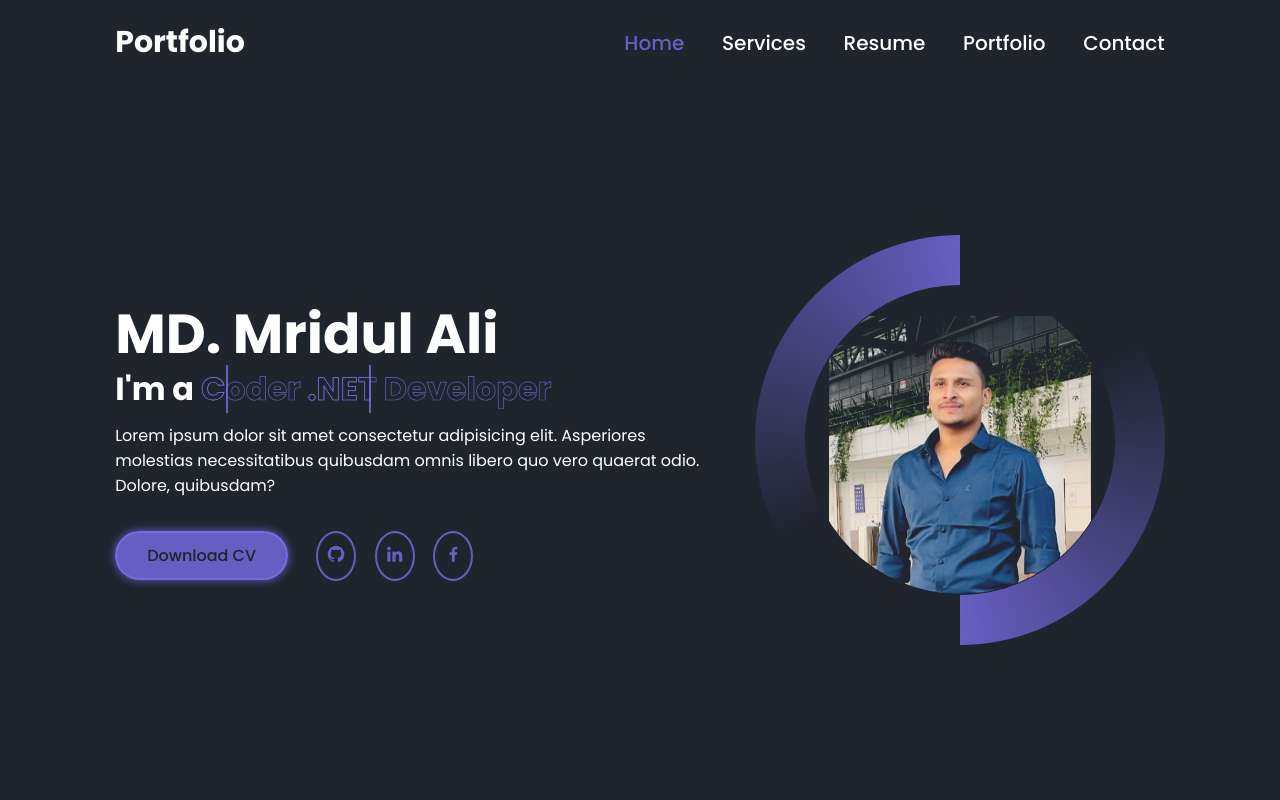
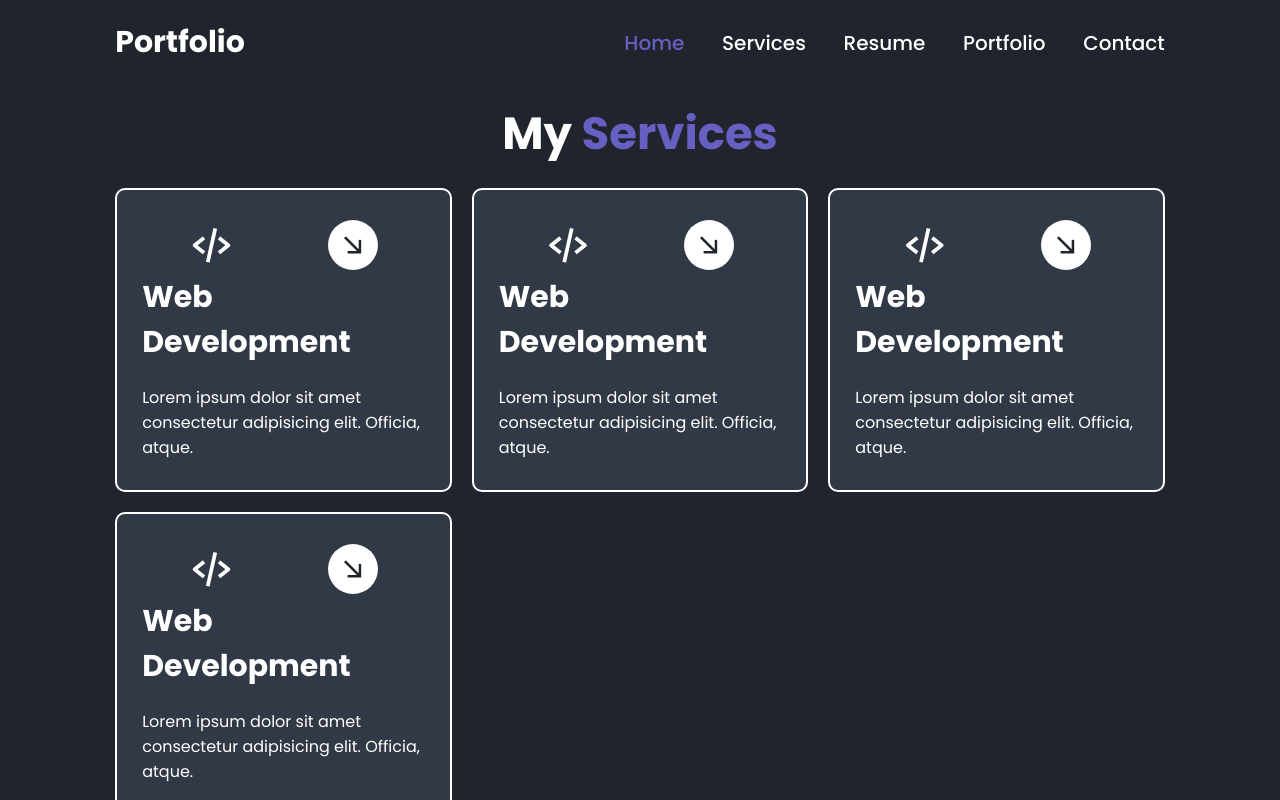
Before and after one commit to md-mridul-ali/portfolio, a plain HTML site: page index.html in a window 1280 px wide. Drawn offline with nearby package versions, Linux system fonts and the light colour scheme.

Commit message:
added services section

```diff
--- a/index.html
+++ b/index.html
@@ -27,7 +27,7 @@
     </header>
 
     <!-- home section -->
-    <section class="home active">
+    <section class="home">
         <div class="home-detail">
             <h1>MD. Mridul Ali</h1>
             <h2>I'm a
@@ -57,6 +57,54 @@
 
     </section>
 
+    <!-- services section -->
+     <section class="services active">
+        <h2 class="heading">My <span>Services</span></h2>
+        <div class="services-container">
+            <div class="services-box">
+                 <div class="icon">
+                    <i class="bx bx-code-alt"></i>
+                    <a href="#"><i class='bx bx-arrow-back' ></i></a>
+                 </div>
+                 <h3>Web Development</h3>
+                 <p>Lorem ipsum dolor sit amet consectetur adipisicing elit. Officia, atque.</p>
+            </div>
+            <div class="services-box">
+                 <div class="icon">
+                    <i class="bx bx-code-alt"></i>
+                    <a href="#"><i class='bx bx-arrow-back' ></i></a>
+                 </div>
+                 <h3>Web Development</h3>
+                 <p>Lorem ipsum dolor sit amet consectetur adipisicing elit. Officia, atque.</p>
+            </div>
+            <div class="services-box">
+                 <div class="icon">
+                    <i class="bx bx-code-alt"></i>
+                    <a href="#"><i class='bx bx-arrow-back' ></i></a>
+                 </div>
+                 <h3>Web Development</h3>
+                 <p>Lorem ipsum dolor sit amet consectetur adipisicing elit. Officia, atque.</p>
+            </div>
+            <div class="services-box">
+                 <div class="icon">
+                    <i class="bx bx-code-alt"></i>
+                    <a href="#"><i class='bx bx-arrow-back' ></i></a>
+                 </div>
+                 <h3>Web Development</h3>
+                 <p>Lorem ipsum dolor sit amet consectetur adipisicing elit. Officia, atque.</p>
+            </div>
+        </div>
+     </section>
+
+    <!-- resume section-->
+     <section class="resume">
+        <div class="resume-container">
+            <div class="resume-box">
+                <h2>Why Hire Me?</h2>
+                <p>Lorem ipsum, dolor sit amet consectetur adipisicing elit. Ad reiciendis nostrum exercitationem asperiores doloremque laboriosam voluptate repudiandae. Dolor, nobis minima.</p>
+            </div>
+        </div>
+     </section>
     <script src="./scripts/script.js"></script>
 </body>
 
--- a/styles/style.css
+++ b/styles/style.css
@@ -205,3 +205,69 @@ section.active{
     object-fit: cover;
     mix-blend-mode: lighten;
 }
+
+.heading{
+    font-size: 4.5rem;
+    text-align: center;
+    margin-bottom: 2rem;
+}
+.heading span{
+    color: var(--main-color);
+}
+.services-container{
+    display: grid;
+    grid-template-columns: repeat(auto-fit, minmax(30rem, 1fr));
+    gap: 2rem;
+}
+.services-container .services-box{
+    padding: 3rem 2.5rem;
+    background-color: var(--second-bg-color);
+    border: .2rem solid;
+    border-radius: 1rem;
+    transition: .5s;
+}
+.services-container .services-box:hover{
+    border-color: var(--main-color);
+    transform: scale(1.02);
+}
+.services-box .icon{
+   display: flex;
+   justify-content: space-around;
+   align-items: center;
+}
+.services-box .icon i{
+    font-size: 4.5rem;
+    transition: .5s;
+}
+.services-box:hover .icon :not(a i){
+    color: var(--main-color);
+}
+.services-box .icon a{
+    display: inline-flex;
+    background-color: var(--white-color);
+    border-radius: 50%;
+    padding: 1rem;
+    transition: .5s;
+}
+.services-box:hover .icon a{
+    background: var(--main-color);
+}
+.services-box .icon a i{
+    font-size: 3rem;
+    color: var(--bg-color);
+    transform: rotate(225deg);
+}
+.services-box .icon a:hover i{
+    transform: rotate(180deg);
+}
+.services-box h3{
+    font-size: 3rem;
+    margin: .5rem 0 2rem;
+    transition: .5s;
+}
+.services-box:hover h3{
+    color: var(--main-color);
+}
+.services-box p{
+    font-size: 1.6rem;
+}
```
